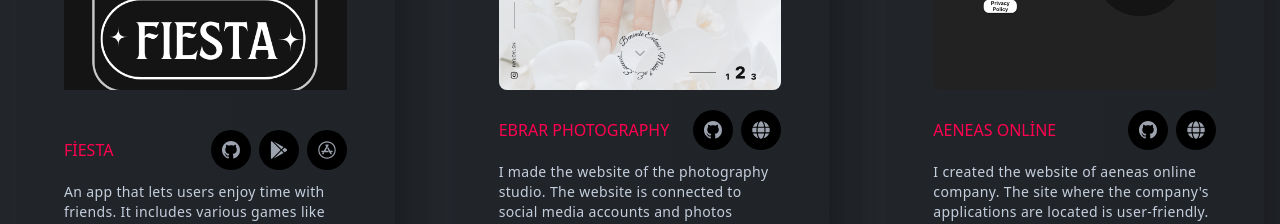
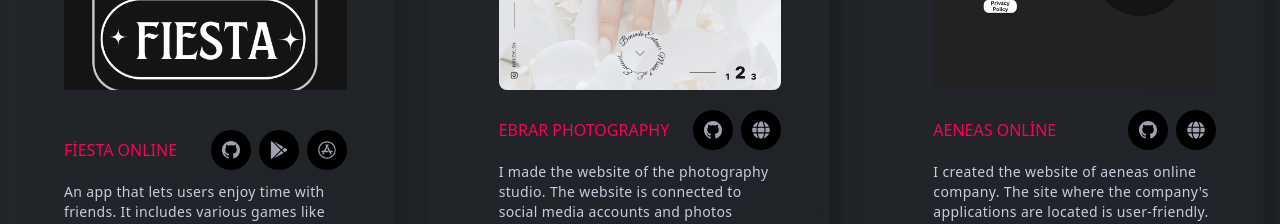
Before and after one commit to esatozkan/esat-ozkan-portfolio-website, a React (Create React App) app: page / in a window 1280 px wide. Shown: the part 2840-3064 px from the top of the page. Built offline with nearby package versions, Linux system fonts and the light colour scheme.

Commit message:
Fiesta Online adı değişti

```diff
--- a/src/data/Data.js
+++ b/src/data/Data.js
@@ -64,7 +64,7 @@ export const projectData = [
     },
     {
         id: 4,
-        title: "FİESTA",
+        title: "FİESTA ONLINE",
         des: "An app that lets users enjoy time with friends. It includes various games like card games, forbidden word guessing, confession, and more. Users can snap moments while playing and save memories on their profiles.",
         src: fiesta,
         store: "playStore",
```
